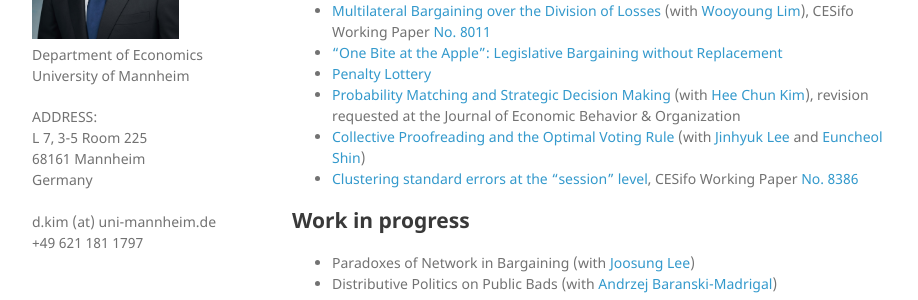
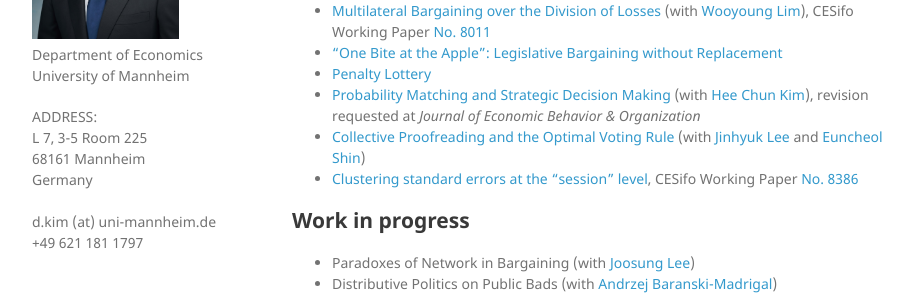
Before and after one commit to kimdukgyoo/kimdukgyoo.github.io, a Jekyll site: the page built from index.md, in a window 1280 px wide and 900 px high, scrolled down 527 px. Shown: the part 262-562 px from the top of the window, without its empty margins (178-1096 px from the left). Built offline with Jekyll 4.4.1, drawn with Linux system fonts in a browser that asks for light colours; our own code applies the rules of GitHub Pages for plain Markdown files.

Commit message:
Update index.md

```diff
--- a/index.md
+++ b/index.md
@@ -25,7 +25,7 @@
 * <a href="https://kimdukgyoo.github.io/PDFfiles/MBL.pdf" target="_blank">Multilateral Bargaining over the Division of Losses</a> (with <a href="http://wooyoung.people.ust.hk/" target="_blank">Wooyoung Lim</a>), CESifo Working Paper <a href="https://www.cesifo.org/DocDL/cesifo1_wp8011.pdf" target="_blank">No. 8011</a>
 * <a href="https://kimdukgyoo.github.io/PDFfiles/OneBiteAtTheApple.pdf" target="_blank"> "One Bite at the Apple": Legislative Bargaining without Replacement</a>
 * <a href="https://kimdukgyoo.github.io/PDFfiles/Penalty_Lottery.pdf" target="_blank"> Penalty Lottery </a>
-* <a href="https://kimdukgyoo.github.io/PDFfiles/ProbMatching.pdf" target="_blank"> Probability Matching and Strategic Decision Making</a> (with <a href="https://sites.google.com/site/hckim0822/home" target="_blank">Hee Chun Kim</a>), revision requested at the Journal of Economic Behavior & Organization
+* <a href="https://kimdukgyoo.github.io/PDFfiles/ProbMatching.pdf" target="_blank"> Probability Matching and Strategic Decision Making</a> (with <a href="https://sites.google.com/site/hckim0822/home" target="_blank">Hee Chun Kim</a>), revision requested at _Journal of Economic Behavior & Organization_
 * <a href="https://kimdukgyoo.github.io/PDFfiles/CollectiveProofreading.pdf" target="_blank"> Collective Proofreading and the Optimal Voting Rule </a> (with <a href="https://sites.google.com/site/jinhyuk2con/" target="_blank">Jinhyuk Lee</a> and <a href="https://sites.google.com/site/euncheolshin00/" target="_blank">Euncheol Shin</a>)
 * <a href="https://kimdukgyoo.github.io/PDFfiles/ClusteringSEsession.pdf" target="_blank">Clustering standard errors at the "session" level</a>, CESifo Working Paper <a href="https://www.cesifo.org/DocDL/cesifo1_wp8386.pdf" target="_blank">No. 8386</a>
 
```
